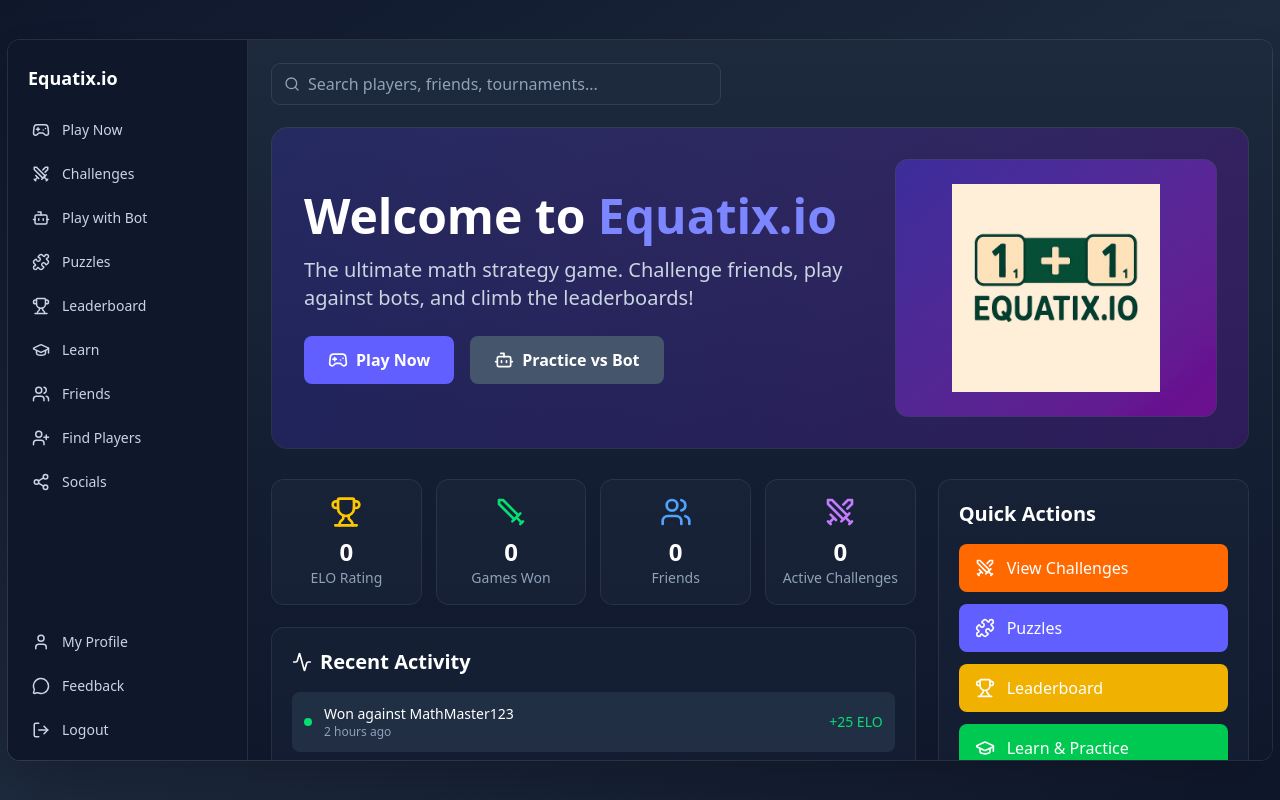
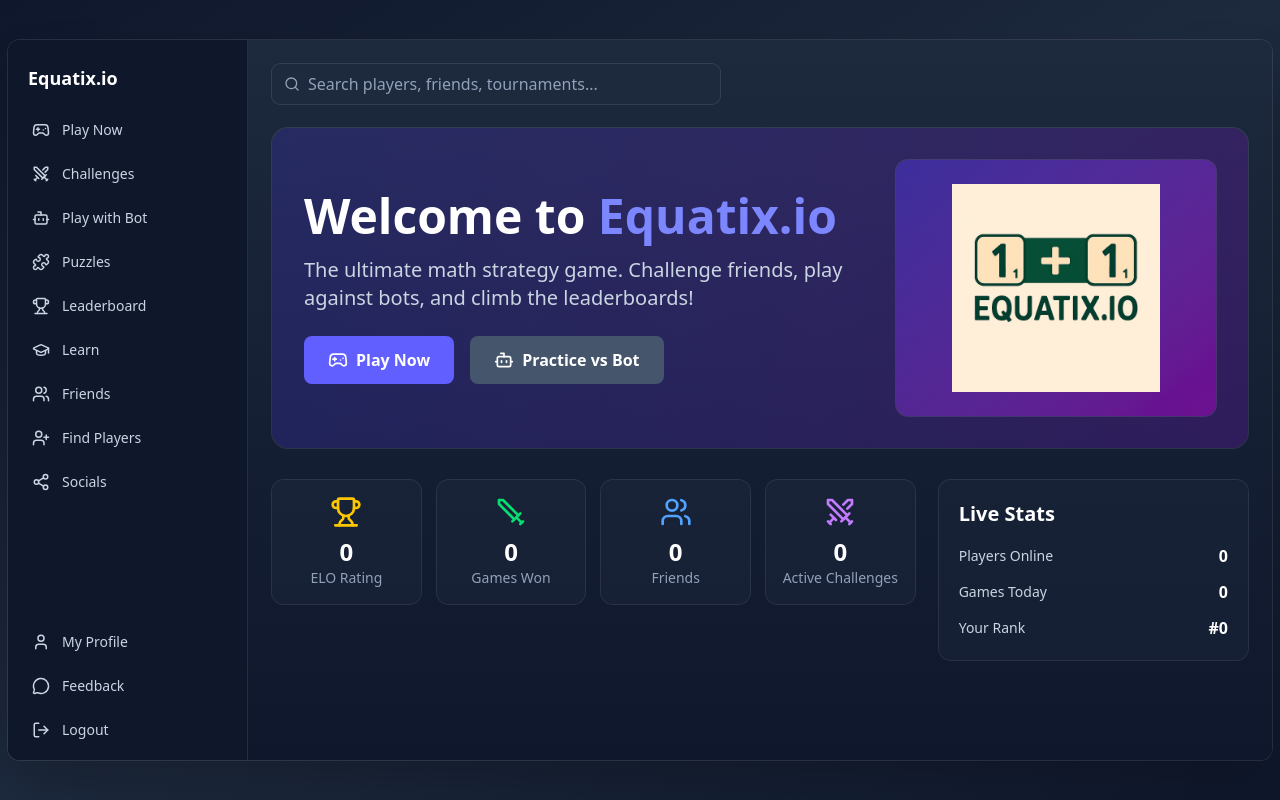
Before and after one commit to saugatlamichhane/equatix.io-frontend, a React (Vite) app: page /dashboard in a window 1280 px wide. Built offline with nearby package versions, Linux system fonts and the light colour scheme; no server answers; sample sign-in values are in the browser's storage.

Commit message:
commented out recent activity and quick actions

```diff
--- a/src/pages/DashboardPage.jsx
+++ b/src/pages/DashboardPage.jsx
@@ -175,7 +175,7 @@ React.useEffect(() => {
                   </div>
 
                   {/* Recent Activity */}
-                  <Panel>
+                  {/* <Panel>
                     <h2 className="text-xl font-semibold text-white mb-4 flex items-center gap-2">
                       <Activity className="w-5 h-5" />
                       Recent Activity
@@ -206,13 +206,13 @@ React.useEffect(() => {
                         <button className="text-yellow-400 text-sm font-medium hover:text-yellow-300">View</button>
                       </div>
                     </div>
-                  </Panel>
+                  </Panel> */}
                 </div>
 
                 {/* Right Column - Quick Actions & Info */}
                 <div className="space-y-6">
                   {/* Quick Actions */}
-                  <Panel>
+                  {/* <Panel>
                     <h2 className="text-xl font-semibold text-white mb-4">Quick Actions</h2>
                     <div className="space-y-3">
                       <button
@@ -243,15 +243,15 @@ React.useEffect(() => {
                         <GraduationCap className="w-5 h-5" />
                         Learn & Practice
                       </button>
-                      {/* <button
+                      <button
                         onClick={() => navigate("/tournaments")}
                         className="w-full bg-purple-500 hover:bg-purple-600 text-white py-3 px-4 rounded-lg transition-colors flex items-center gap-3"
                       >
                         <Shield className="w-5 h-5" />
                         Tournaments
-                      </button> */}
+                      </button>
                     </div>
-                  </Panel>
+                  </Panel> */}
 
                   {/* Tips & Tricks
                   <Panel>
```
